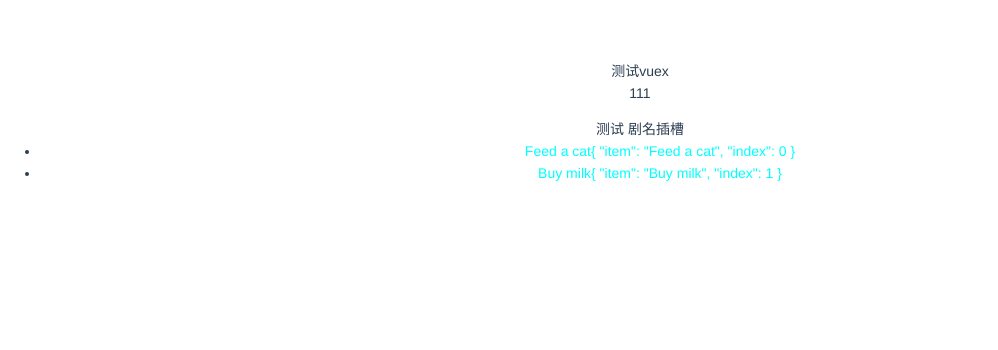
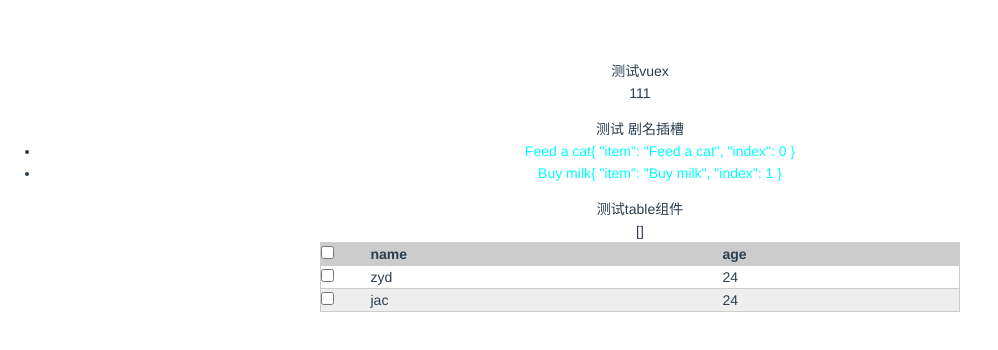
Before and after one commit to zhaoyuanmeng/base, a Vue app: page / in a window 1280 px wide. Shown: the top 350 px of the page, without its empty margins (0-998 px from the left). Built offline with nearby package versions, Linux system fonts and the light colour scheme; no server answers.

Commit message:
feat: 增加表格组件

```diff
--- /dev/null
+++ b/src/components/Table.vue
@@ -0,0 +1,168 @@
+<template>
+  <div class="table-wrapper">
+    <table class="table" :class="{ border, strip }">
+      <!-- 表头 -->
+      <thead>
+        <tr>
+          <th style="width: 50px">
+            <input
+              type="checkbox"
+              :checked="checkAllStatus"
+              ref="checkAll"
+              @change="changeAll"
+            />
+          </th>
+          <th v-for="col in columns" :key="col.key">{{ col.title }}</th>
+        </tr>
+      </thead>
+      <!-- 表体 -->
+      <tbody>
+        <tr v-for="row in data" :key="row.id">
+          <td style="width: 50px">
+            <!-- 这里面的$event 名字不能写错不然就拿不到信息了 -->
+            <input
+              type="checkbox"
+              @change="changeItem(row, $event)"
+              :checked="isCheck(row)"
+            />
+          </td>
+          <td v-for="col in columns" :key="col.key">{{ row[col.key] }}</td>
+        </tr>
+      </tbody>
+    </table>
+  </div>
+</template>
+
+<script>
+export default {
+  name: "table",
+  props: {
+    columns: {
+      type: Array,
+      default: () => [],
+    },
+    data: {
+      type: Array,
+      default: () => [],
+    },
+    border: {
+      type: Boolean,
+      default: false,
+    },
+    strip: {
+      type: Boolean,
+      default: false,
+    },
+    seleItmes: {
+      type: Array,
+      default: () => [],
+    },
+  },
+  data() {
+    return {};
+  },
+  computed: {
+    checkAllStatus() {
+      return this.data.length === this.seleItmes.length;
+    },
+  },
+  watch: {
+    seleItmes() {
+      if (this.seleItmes.length != this.data.length) {
+        if (this.seleItmes.length != 0) {
+          // 此时应该是半选的状态
+          console.log("半选");
+          return (this.$refs.checkAll.indeterminate = true);
+        }
+      }
+      this.$refs.checkAll.indeterminate = false;
+    },
+  },
+  mounted() {},
+
+  methods: {
+    // 深拷贝
+    deepClone(obj) {
+      if (obj === null) return obj;
+      if (obj instanceof Date) return new Date(obj);
+      if (obj instanceof RegExp) return new RegExp(obj);
+      if (typeof obj !== "object") return obj;
+      let cloneObj = new obj.constructor();
+      for (let key in obj) {
+        if (obj.hasOwnProperty(key)) {
+          // 实现一个递归拷贝
+          cloneObj[key] = this.deepClone(obj[key]);
+        }
+      }
+      return cloneObj;
+    },
+    // 单选
+    changeItem(row, e) {
+      let obj = this.deepClone(this.seleItmes);
+      if (e.target.checked) {
+        obj.push(row);
+      } else {
+        // 删除这一项
+        let idx = obj.findIndex((item) => item.id == row.id);
+        obj.splice(idx, 1);
+      }
+      //传给父组件值
+      this.$emit("update:seleItmes", obj);
+    },
+    // 全选
+    changeAll(e) {
+      if (e.target.checked) {
+        this.$emit("update:seleItmes", this.data);
+      } else {
+        this.$emit("update:seleItmes", []);
+      }
+    },
+    // 判断
+    isCheck(row) {
+      return this.seleItmes.some((item) => {
+        return item.id == row.id;
+      });
+    },
+  },
+};
+</script>
+
+<style lang="stylus" scoped>
+*{
+  margin: 0;
+  padding:0;
+  box-sizing: border-box
+}
+.table-wrapper {
+  width: 80vh;
+  margin: 0 auto;
+}
+table {
+  width: 100%;
+  border: 1px solid #ccc;
+  border-spacing: 0;
+  border-collapse: collapse;
+  padding: 5px;
+  &.border {
+    border: 1px solid #ccc;
+    th,td{
+      border: 1px solid #ccc;
+    }
+  }
+  &.strip{
+    tbody{
+      tr:nth-child(even){
+        background #eee
+      }
+    }
+  }
+  th {
+    background-color: #ccc;
+  }
+  th,
+  td {
+    border-bottom: 1px solid #ccc;
+    text-align: left;
+  }
+}
+</style>
--- a/src/views/test/index.vue
+++ b/src/views/test/index.vue
@@ -10,6 +10,16 @@
       <span class="green">{{ slotProp }}</span>
     </template>
   </testslot>
+
+  <div>测试table组件</div>
+  {{ seleItmes }}
+  <tableplus
+    :columns="columns1"
+    :data="data1"
+    strip
+    :seleItmes="seleItmes"
+    @update:seleItmes="(item) => (seleItmes = item)"
+  ></tableplus>
 </template>
 
 <script setup>
@@ -21,6 +31,7 @@ import { ref } from "vue";
 import { useStore } from "vuex";
 import { getData } from "@/api/index/index.js";
 import testslot from "@/components/TestSlot.vue";
+import tableplus from "@/components/Table.vue";
 // ====================引入模块结束=============================//
 
 // ====================变量声明部分=============================//
@@ -30,6 +41,24 @@ const store = useStore();
 const a = ref("");
 const timeUtils = gol.$timeUtils;
 a.value = store.state.user.count;
+const columns1 = ref([
+  {
+    title: "name",
+    key: "name",
+  },
+  { title: "age", key: "age" },
+]);
+const data1 = ref([
+  {
+    id: 1,
+    name: "zyd",
+    age: 24,
+  },
+  { id: 2, name: "jac", age: 24 },
+]);
+// 当前用户选择了哪些
+const seleItmes = ref([]);
+
 // ====================变量声明end=============================//
 
 // ====================逻辑事件交互部分 ============================//
```
Also changed, not shown: src/components/From.vue (+22 -0 lines).
